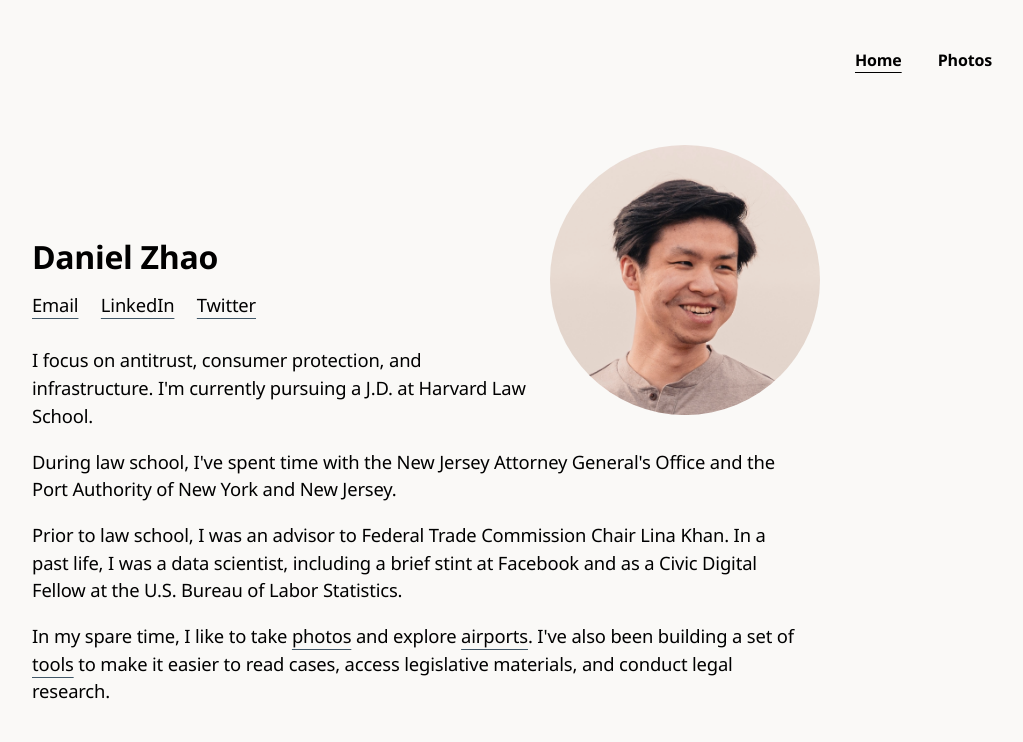
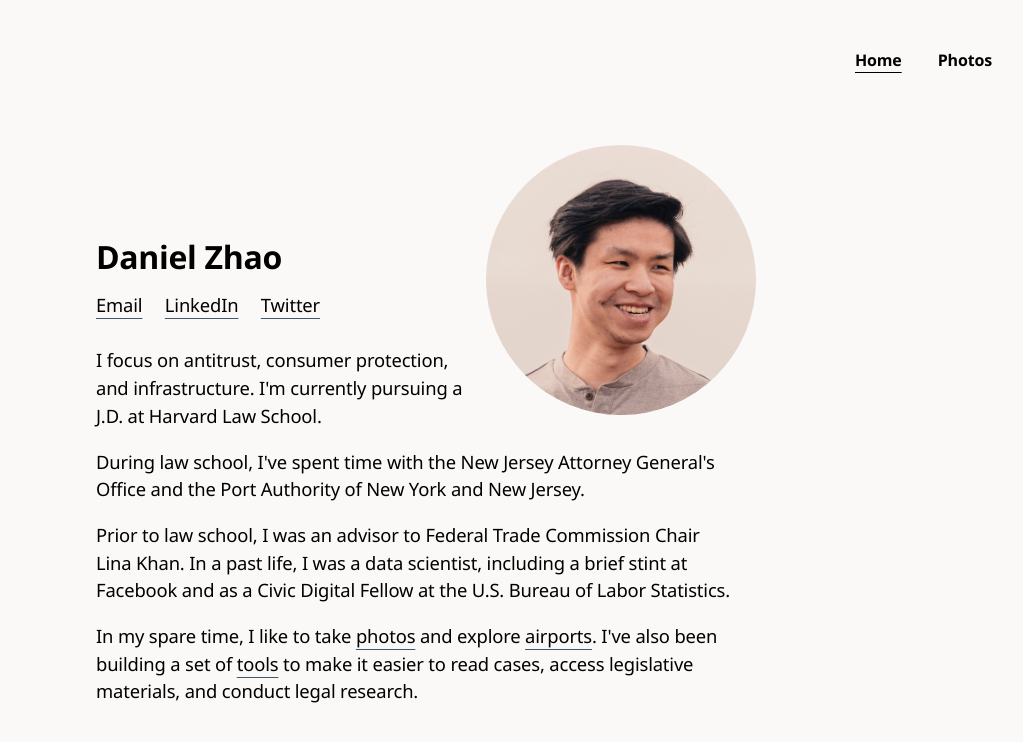
Before and after one commit to iamdanzhao/iamdanzhao.github.io, a Jekyll site: the page index.html, which Jekyll copies as it is, in a window 1280 px wide. Shown: the top 742 px of the page, without its empty margins (224-1247 px from the left). Built offline with Jekyll 4.4.1, drawn with Linux system fonts in a browser that asks for light colours; some web fonts are replaced.

Commit message:
body text width

```diff
--- a/styles/main.css
+++ b/styles/main.css
@@ -124,7 +124,7 @@ main {
 }
 
 .wide {
-    max-width: 768px;
+    max-width: 640px;
     padding: 1.5em 3em;
     margin-left: auto;
     margin-right: auto;
```
